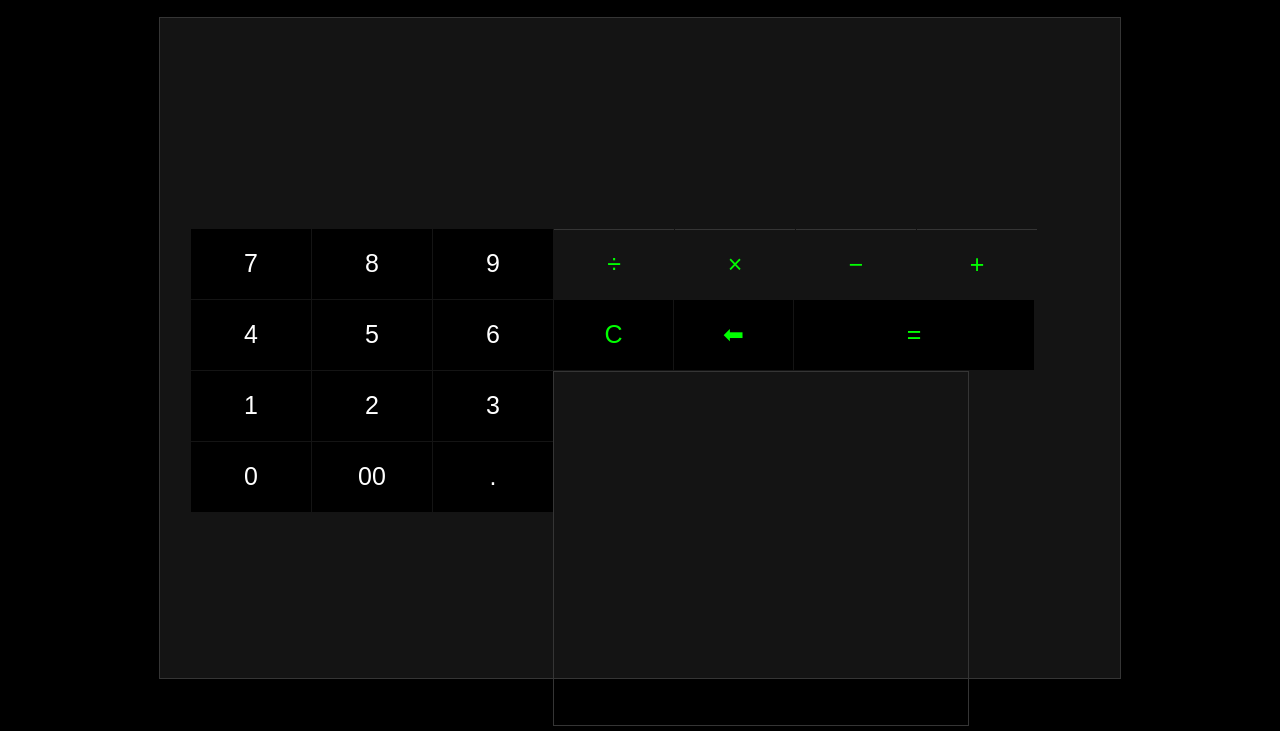
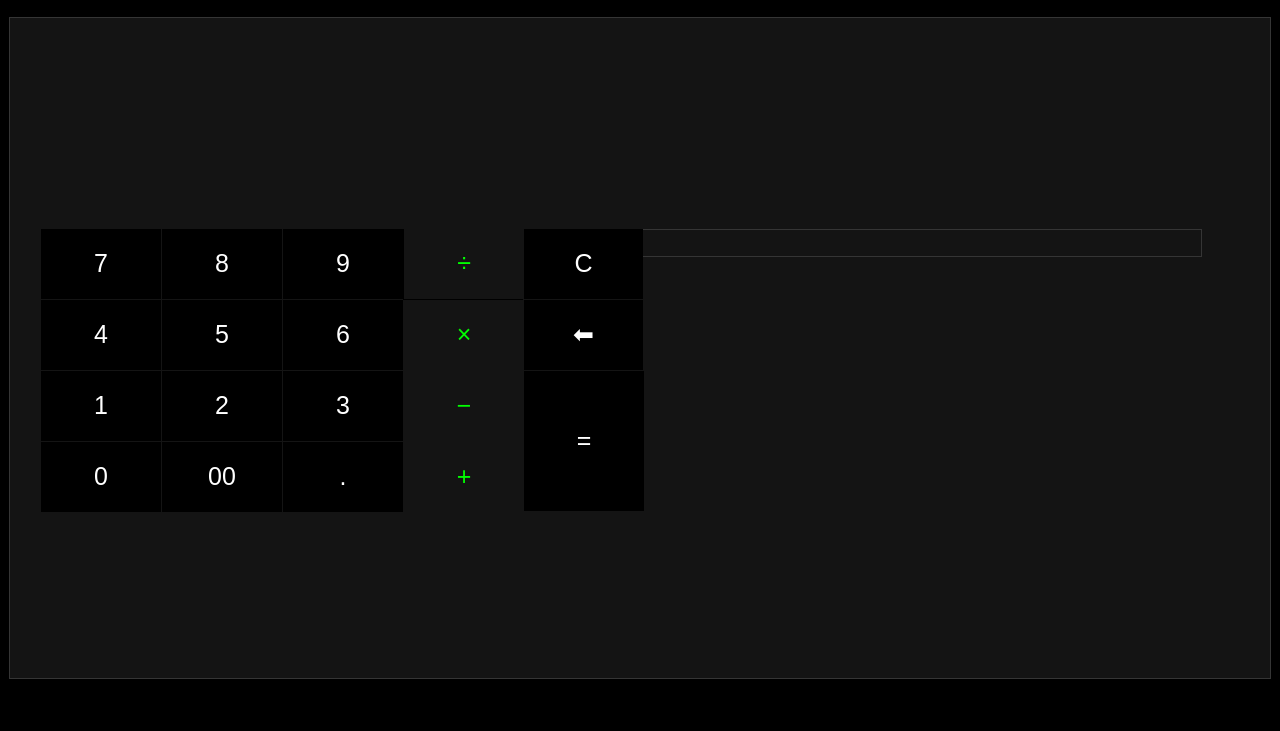
Before and after one commit to BoykoPetevBoev/Calculator, a plain HTML site: page index.html in a window 1280 px wide. Shown: the part 69-800 px from the top of the page. Drawn offline with Linux system fonts and the light colour scheme.

Commit message:
Update style.css

```diff
--- a/style.css
+++ b/style.css
@@ -17,22 +17,29 @@ h1{
     margin: auto;
     margin-top: 20px;
     padding: 30px;
-    width: 900px;
+    width: 1200px;
     height: 600px;
     border: solid;
     border-width: 1px;
     border-color: rgb(53, 53, 53);
 }
-
 .buttons {
     background-color: rgb(20, 20, 20);
     float: left;
-    border: solid;
-    border-width: 0px;
-    border-color: rgb(20, 20, 20);
+}
+.operators {
+    float: left;
+    width: 120px;
+    height: 71px;
+
+    background-color: black;
+}
+.commands {
+    float: left;
+    width: 120px;
 }
 .sideBtn {
-    color: rgb(0, 255, 0);
+    color: white;
     width: 119px;
 }
 button {
@@ -59,9 +66,9 @@ button:hover {
 .operations {
     color: rgb(0, 255, 0);
     background-color: rgb(20, 20, 20);
-    border-top: solid;
-    border-top-width: 1px;
-    border-top-color: rgb(53, 53, 53);
+    border: solid;
+    border-width: 1px;
+    border-color: rgb(20, 20, 20);
 }
 .result {
     padding: auto;
@@ -76,18 +83,16 @@ button:hover {
 }
 #run {
     background-color: black;
-    height: 70px;
-    width: 240px;
-    color: rgb(0, 255, 0);
+    height: 140px;
+    width: 120px;
+    color: white;
 }
 #result2 {
     color: rgb(0, 255, 0);
 }
 #historyDiv {
-    float: left;
-    width: 394px;
-    height: 333px;
-    padding: 10px;
+    width: 1150px;
+    padding: 5px;
     border: solid;
     border-width: 1px;
     border-color: rgb(53, 53, 53);
```
